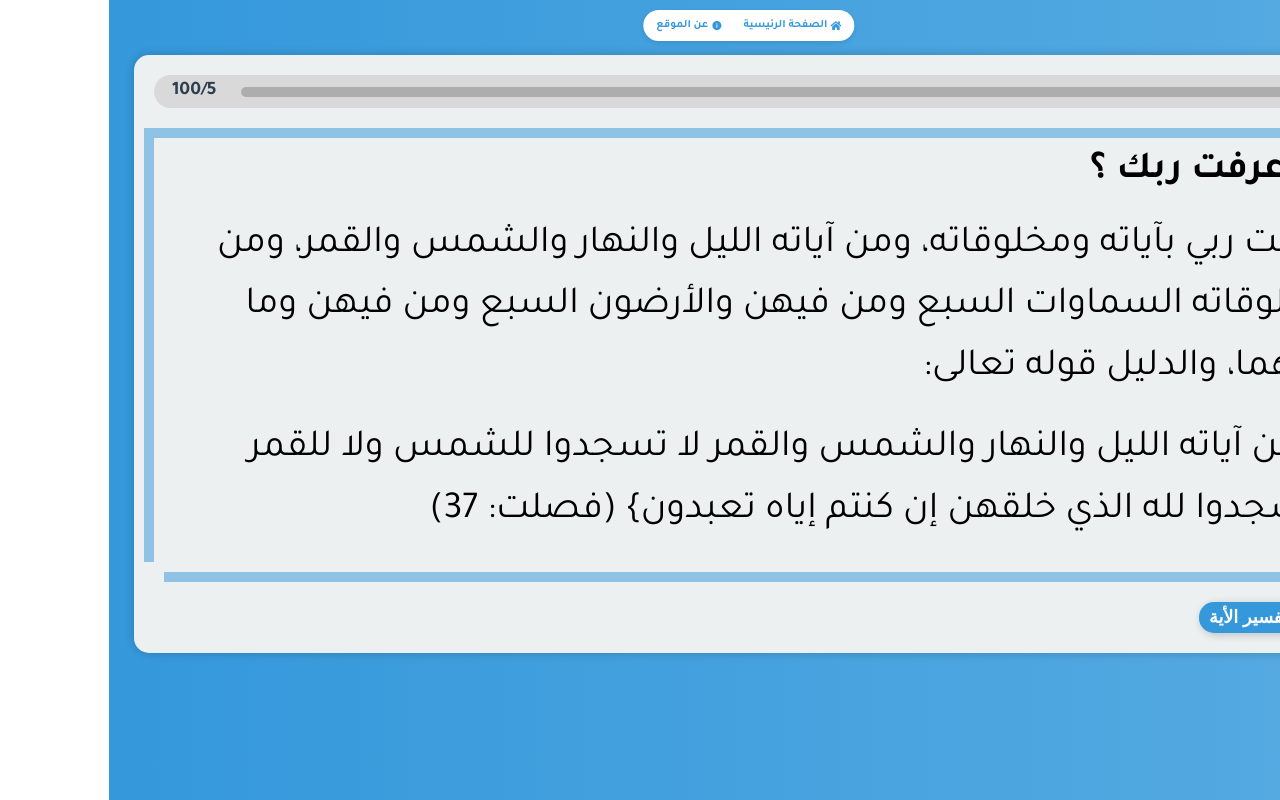
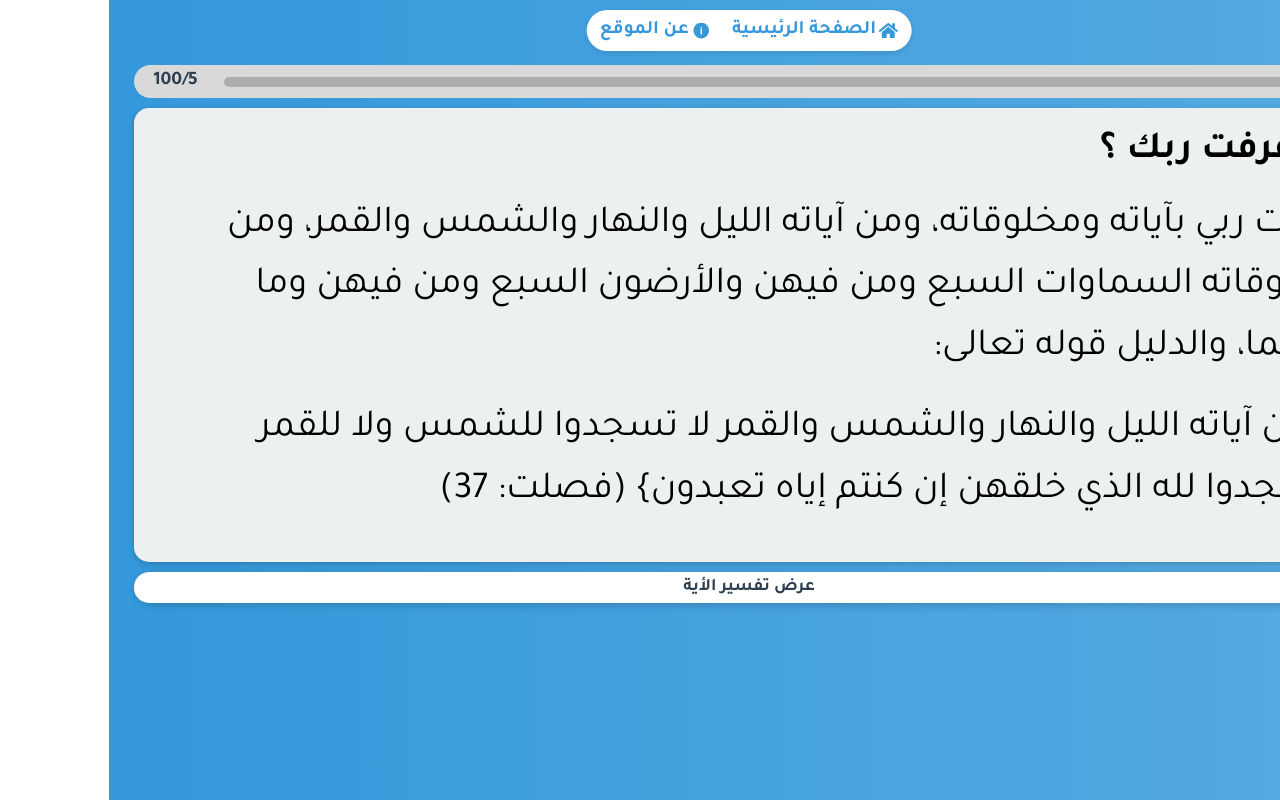
Before and after one commit to yousefelsobtasy/100qa, a Next.js app: page /questionsAndAnswers in a window 1280 px wide. Built offline with nearby package versions, Linux system fonts and the light colour scheme.

Commit message:
19-10-24-04_03

```diff
--- a/app/components/QuestionAndAnswer.js
+++ b/app/components/QuestionAndAnswer.js
@@ -35,6 +35,8 @@ const QuestionAndAnswer = () => {
             {qaData && (
                 <>
                     {/* <StartPause isPaused={isPaused} setIsPaused={setIsPaused} /> */}
+
+
                     <div className='progress'>
                         <p className='progressText'>100/<span className={`questionId`}>{qaData.id}</span></p>
                         <div className='progressBar'><span className='progressBarInner' style={{ width: `${qaData.id}%` }}></span></div>
--- a/app/global.css
+++ b/app/global.css
@@ -17,6 +17,7 @@
     --hover-color: #2980b9;
     /* Darker Blue */
     --border-radius: 15px;
+    ---fadeInUp-animation: fadeInUp 0.6s ease-in-out both;
 }
 
 * {
@@ -77,6 +78,7 @@ body {
     display: flex;
     justify-content: center;
     align-items: center;
+    animation: var(---fadeInUp-animation);
 }
 
 .welcome {
@@ -176,9 +178,9 @@ nav ul li a {
     transition: all 0.3s ease;
 }
 
-@media (min-width: 1401px) {
+@media (min-width: 768px) {
     nav ul li a {
-        font-size: 1.5rem;
+        font-size: 1.2rem;
     }
 }
 
@@ -190,10 +192,6 @@ nav ul li a:hover {
 .navIcon {
     display: none;
 }
-
-@media (max-width: 768px) {}
-
-@media (max-width: 480px) {}
 
 /* Responsive Styles for Navbar */
 /* @media (max-width: 768px) {
@@ -270,20 +268,18 @@ nav ul li a:hover {
 }
 
 .qa-content {
-    background-color: var(--secondary-color);
     width: 100%;
-    padding: 20px;
-    border-radius: var(--border-radius);
-    box-shadow: 0 0 10px rgba(0, 0, 0, 0.2);
     margin-top: 30px;
+    display: flex;
+    flex-flow: column;
+    gap: 10px;
+    animation: var(---fadeInUp-animation);
+
+    @media (min-width: 768px) {
+        margin-top: 40px;
+    }
 }
 
-@media (min-width: 1401px) {
-    .qa-content {
-        margin-top: 50px;
-    }
-
-}
 
 .progress {
     display: flex;
@@ -359,14 +355,14 @@ nav ul li a:hover {
 }
 
 .questionAndAnswer {
-    padding: 10px;
-    box-shadow: -10px -10px var(--box-shadow-color), 10px 10px var(--box-shadow-color);
-    margin-top: 30px;
+    background-color: var(--secondary-color);
+    box-shadow: 0 2px 6px rgba(0, 0, 0, 0.2);
+    padding: 20px;
+    border-radius: var(--border-radius);
+    max-height: 66vh;
     transition: box-shadow 0.3s ease, transform 0.4s ease;
-    max-height: 66vh;
     overflow-y: scroll;
 }
-
 
 .question {
     font-size: clamp(1.5rem, 3vw, 5rem);
@@ -384,8 +380,9 @@ nav ul li a:hover {
 }
 
 .ayaImgBtn {
-    background-color: var(--primary-color);
-    color: var(--highlight-color);
+    font-family: 'Tajawal', sans-serif;
+    background-color: var(--highlight-color);
+    color: var(--text-color);
     border: none;
     border-radius: var(--border-radius);
     padding: 5px 10px;
@@ -394,11 +391,9 @@ nav ul li a:hover {
     cursor: pointer;
     transition: background-color 0.3s ease, transform 0.3s ease, box-shadow 0.3s ease;
     box-shadow: 2px 2px 8px rgba(0, 0, 0, 0.2);
-    margin-top: 30px;
 }
 
 .ayaImgBtn:hover {
-    background-color: var(--hover-color);
     box-shadow: 4px 4px 12px rgba(0, 0, 0, 0.3)
 }
 
```
